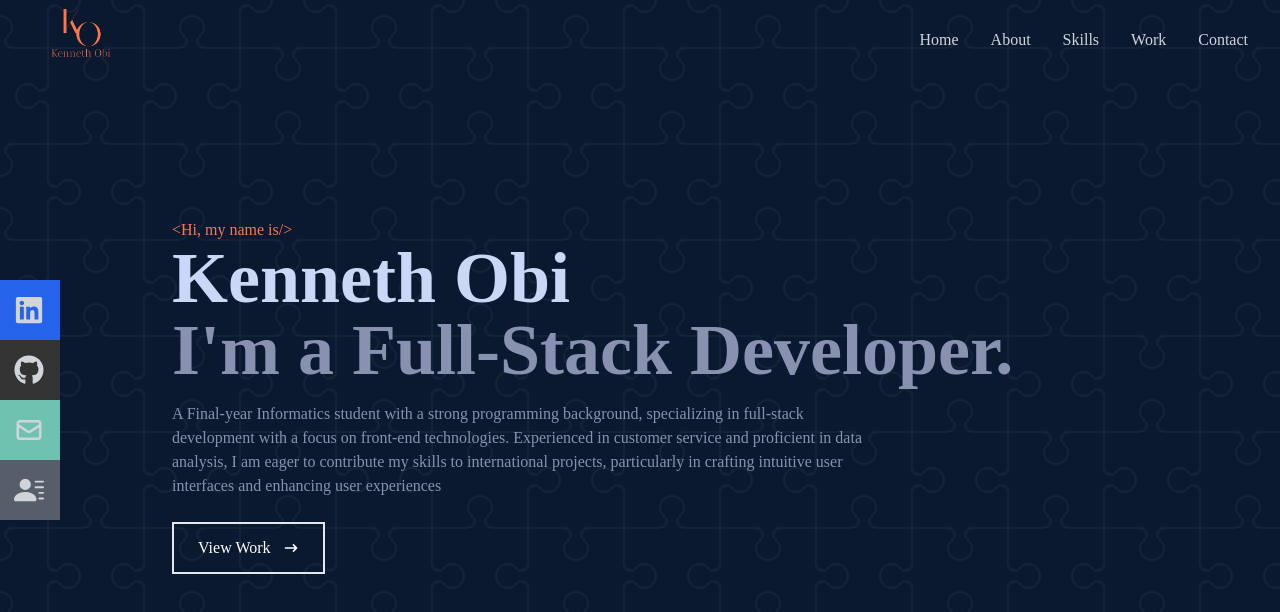
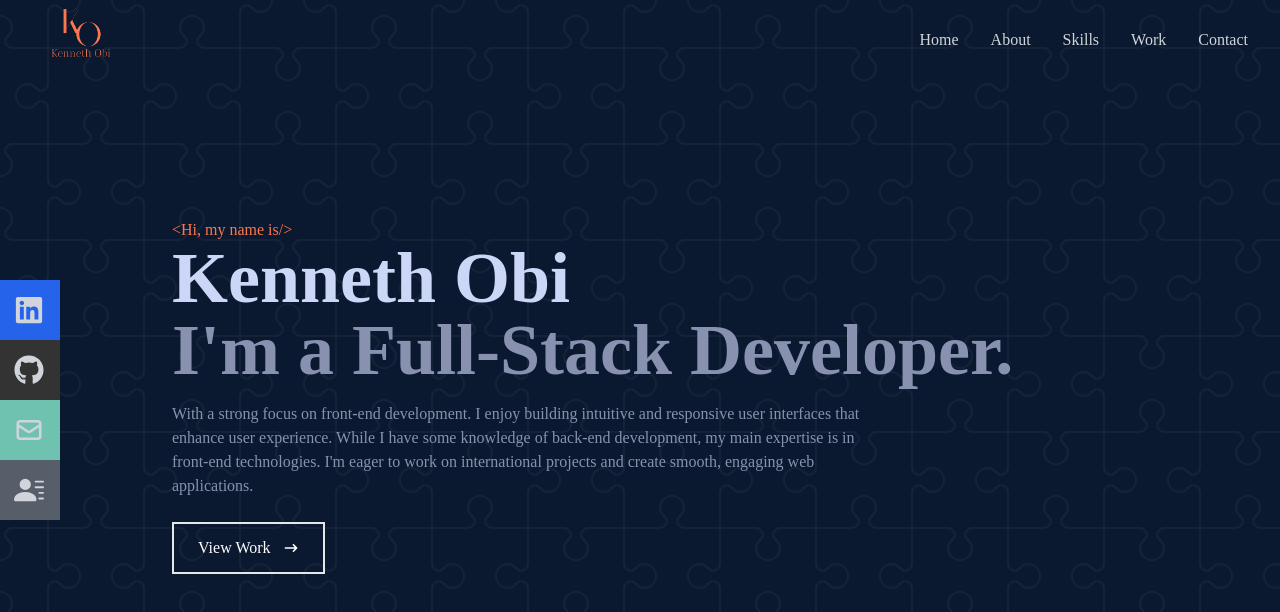
Before and after one commit to kennyoungC/My-Portfilio, a React (Create React App) app: page / in a window 1280 px wide. Shown: the top 612 px of the page. Built offline with nearby package versions, Linux system fonts and the light colour scheme.

Commit message:
cv updated

```diff
--- a/src/Components/Home.jsx
+++ b/src/Components/Home.jsx
@@ -15,12 +15,11 @@ const Home = () => {
           I'm a Full-Stack Developer.
         </h2>
         <p className="text-[#8892b0] py-4 max-w-[700px]">
-          A Final-year Informatics student with a strong programming background,
-          specializing in full-stack development with a focus on front-end
-          technologies. Experienced in customer service and proficient in data
-          analysis, I am eager to contribute my skills to international
-          projects, particularly in crafting intuitive user interfaces and
-          enhancing user experiences
+          With a strong focus on front-end development. I enjoy building
+          intuitive and responsive user interfaces that enhance user experience.
+          While I have some knowledge of back-end development, my main expertise
+          is in front-end technologies. I'm eager to work on international
+          projects and create smooth, engaging web applications.
         </p>
         <div>
           <Link to="work" smooth={true} duration={500}>
--- a/src/Components/Navbar.jsx
+++ b/src/Components/Navbar.jsx
@@ -135,7 +135,7 @@ const Navbar = () => {
             <li className="w-[160px] h-[60px] flex justify-between items-center ml-[-100px] hover:ml-[-10px] duration-300 bg-[#565f69]">
               <a
                 className="flex justify-between items-center w-full text-gray-300"
-                href="https://drive.google.com/file/d/1HViCDCg4avPhGCJ1Wxovuxl_pqWaNGsP/view?usp=drive_link"
+                href="https://drive.google.com/drive/folders/1TIYcGQ5v3331qMzBvW5AE-zdJ3oBGclu?usp=sharing"
                 target="_blank"
                 rel="noreferrer"
               >
```
